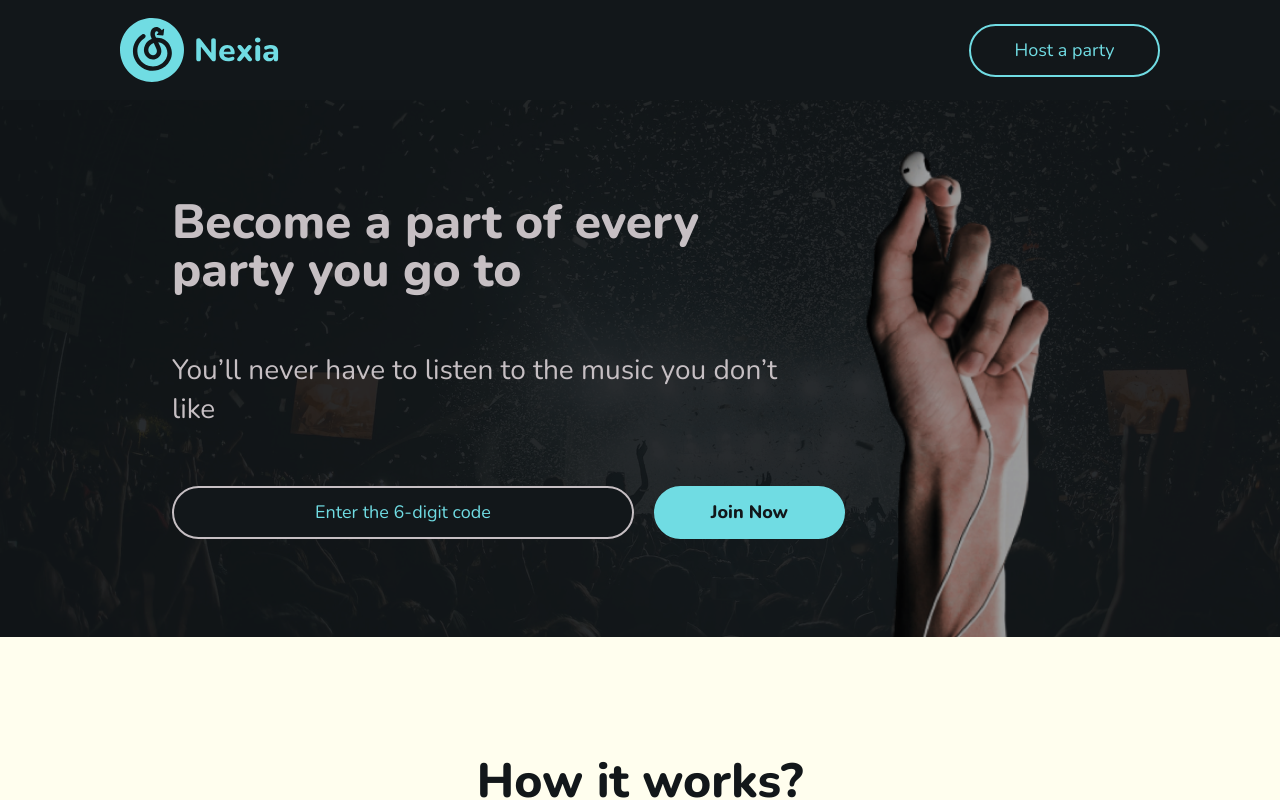
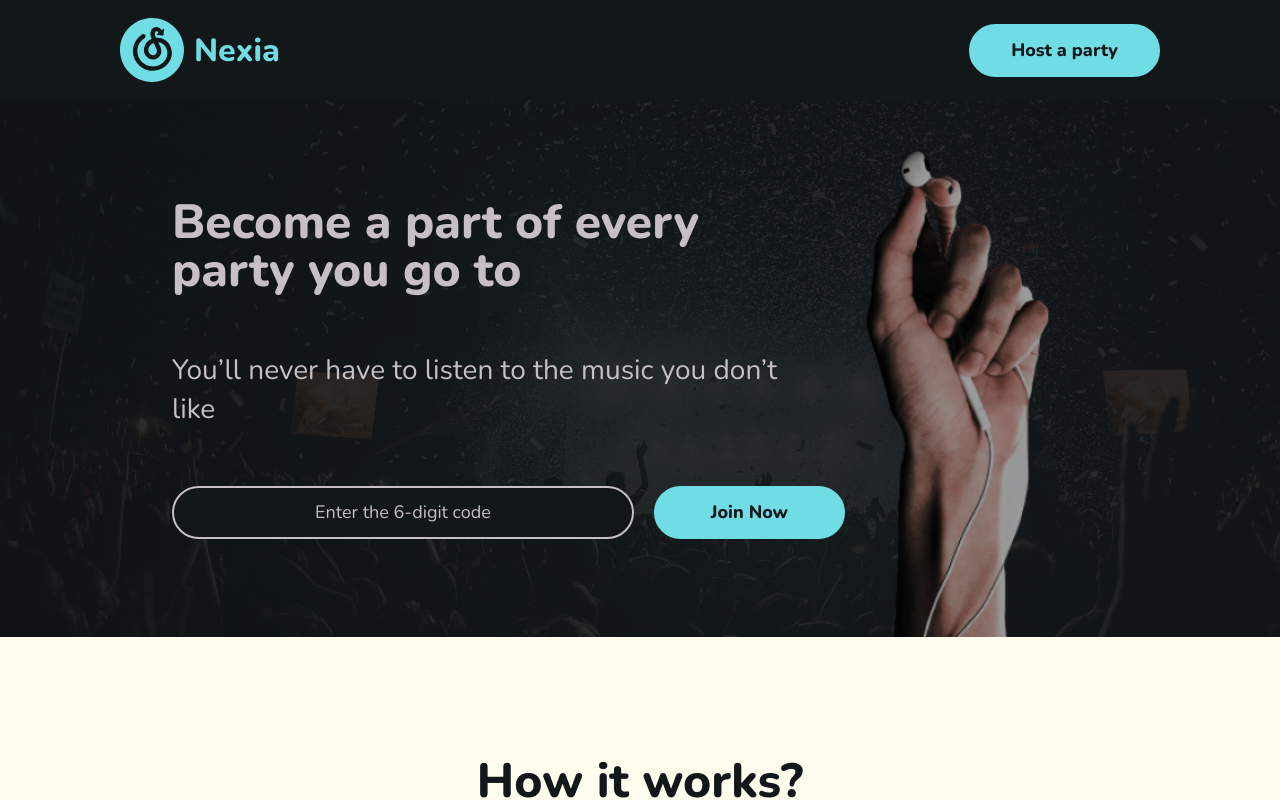
Before and after one commit to yashant/nexia, a React (Create React App) app in the folder app/: page /home in a window 1280 px wide. In both pictures the pointer is over the element 1064 px from the left and 50 px from the top of the page. Shown: the top 800 px of the page. Built offline with nearby package versions, Linux system fonts and the light colour scheme.

Commit message:
added hover state on buttons

```diff
--- a/app/src/components/Homepage.js
+++ b/app/src/components/Homepage.js
@@ -89,7 +89,6 @@ const JoinButton = styled.div`
 `;
 
 const CodeInput = styled.div`
-
 `;
 
 const FlexRow = styled.div`
--- a/app/src/index.css
+++ b/app/src/index.css
@@ -46,7 +46,13 @@ h4 {
   display: flex;
   justify-content: center;
   align-items: center;
-  color: #70DCE3;
+  color: #C6BFC3;
+  font-weight: 800;
+}
+
+.secondaryBtn:hover {
+  background-color: #70DCE3;
+  color: #12171A;
 }
 
 .primaryBtn {
@@ -62,8 +68,13 @@ h4 {
   font-weight: 800;
   color: #12171A;
   border: 2px solid #70DCE3;
-  ;
 }
+
+.primaryBtn:hover {
+  box-shadow: 4px 4px 25px rgba(112, 220, 227, 0.2);
+  color: #12171A;
+}
+
 
 .primaryInput {
   display: flex;
@@ -78,7 +89,7 @@ h4 {
   background: #12171A;
   border: 2px solid #C6BFC3;
   border-radius: 50px;
-  color: #70DCE3;
+  color: #C6BFC3;
 }
 
 .flexRow {
```
